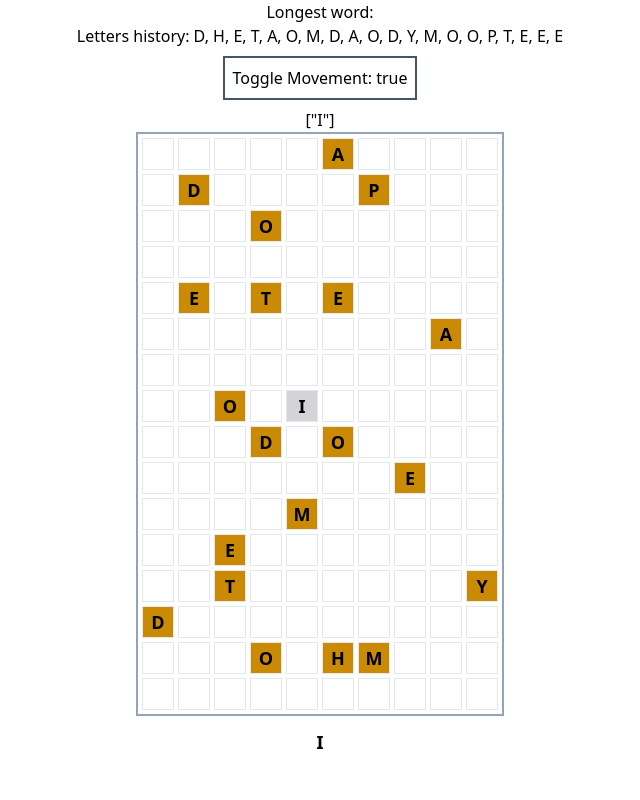
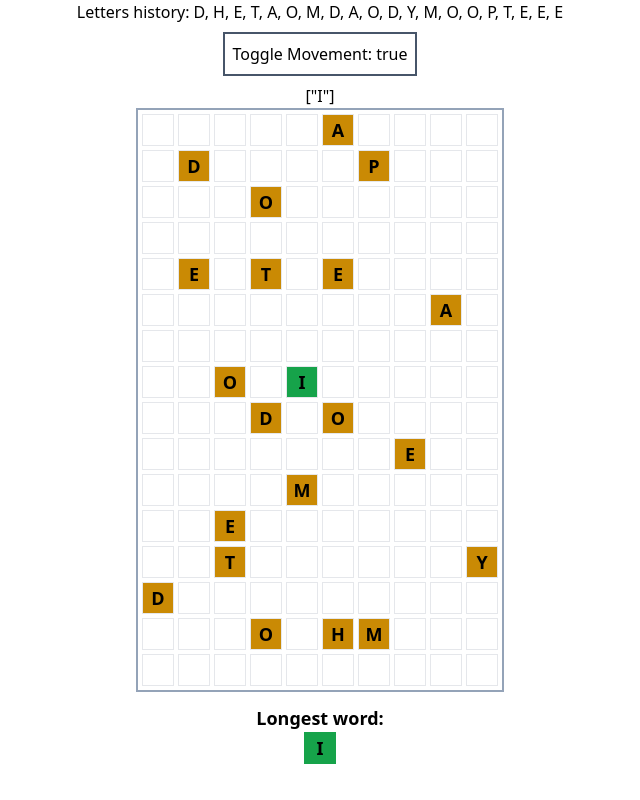
Before and after one commit to yegorkay/snake-word, a React (Vite) app: page / in a window 1280 px wide. Shown: the whole page, without its empty margins (320-960 px from the left). Built offline with nearby package versions, Linux system fonts and the light colour scheme.

Commit message:
make game word order work properly

```diff
--- a/src/App.tsx
+++ b/src/App.tsx
@@ -296,10 +296,6 @@ function randomLetterPlacement(currentGrid: CellType[][], snake: CellType[]) {
   };
 }
 
-function getSnakeLetters(snake: CellType[]) {
-  return snake.map((segment) => segment.letter).join("");
-}
-
 const Game = () => {
   const {
     grid: initialGrid,
@@ -322,10 +318,6 @@ const Game = () => {
   }); // Current direction of movement
 
   const [gameOver, setGameOver] = useState(false); // Track game over state
-  const [longestWord, setLongestWord] = useState<{
-    word: string;
-    coordinates: Coordinate[];
-  }>({ word: "", coordinates: [] });
 
   const { data: validWordSet } = useQuery({
     queryFn: () =>
@@ -443,12 +435,6 @@ const Game = () => {
         };
 
         setGrid(placeNewLetter(updatedGrid)); // Place only as many letters as needed
-
-        const value = findLongestValidWordAtEnd(prevSnake, validWordSet);
-
-        if (value.word.length > 1) {
-          setLongestWord(value);
-        }
       }
 
       // Build the new snake based on the current move
@@ -496,15 +482,15 @@ const Game = () => {
 
       setGrid(updatedGrid); // Update the grid with the new positions
 
-      const value = findLongestValidWordAtEnd(newSnake, validWordSet);
+      // const value = findLongestValidWordAtEnd(newSnake, validWordSet);
 
-      if (value.word.length > 1) {
-        setLongestWord(value);
-      }
+      // if (value.word.length > 1) {
+      //   setLongestWord(value);
+      // }
 
       return newSnake; // Return the updated snake
     });
-  }, [direction, grid, placeNewLetter, checkCollision, validWordSet]);
+  }, [direction, grid, placeNewLetter, checkCollision]);
 
   // Update snake position on grid and handle movement
   useEffect(() => {
@@ -537,6 +523,13 @@ const Game = () => {
     };
   }, [direction, moveSnake, enableMovement, gameOver]);
 
+  const reverseSnake = useMemo(() => [...snake].reverse(), [snake]);
+
+  const longestWordData = useMemo(
+    () => findLongestValidWordAtEnd(reverseSnake, validWordSet),
+    [validWordSet, reverseSnake],
+  );
+
   useInterval(
     () => {
       if (enableMovement) {
@@ -550,10 +543,9 @@ const Game = () => {
     <div className="container mx-auto flex flex-col justify-center items-center">
       {gameOver && (
         <h2>
-          Game Over! Longest word: <strong>{longestWord.word}</strong>
+          Game Over! Longest word: <strong>{longestWordData.word}</strong>
         </h2>
       )}
-      <h3>Longest word: {longestWord.word}</h3>
       {import.meta.env.DEV && (
         <>
           <h3>Letters history: {letters.map((l) => l.letter).join(", ")}</h3>
@@ -563,7 +555,7 @@ const Game = () => {
           >
             Toggle Movement: {JSON.stringify(enableMovement)}
           </button>
-          {JSON.stringify(snake.map(({ letter }) => letter))}
+          {JSON.stringify(reverseSnake.map(({ letter }) => letter))}
         </>
       )}
       <div ref={containerRef} className="h-auto w-auto mb-3">
@@ -571,7 +563,7 @@ const Game = () => {
           grid={grid}
           direction={direction}
           snake={snake}
-          longestWordCoordinates={longestWord.coordinates}
+          longestWordCoordinates={longestWordData.coordinates}
         />
       </div>
       <div className="sm:hidden flex flex-col gap-4 items-center m-4">
@@ -622,7 +614,24 @@ const Game = () => {
           &#8595;
         </button>
       </div>
-      <h2 className="font-bold text-lg">{getSnakeLetters(snake)}</h2>
+      {longestWordData?.word && (
+        <>
+          <h3 className="font-bold text-lg">Longest word: </h3>
+          <div className="flex gap-1">
+            {longestWordData?.word &&
+              longestWordData.word.split("").map((letter, index) => (
+                <div
+                  className={
+                    "w-8 h-8 capitalize flex justify-center items-center font-bold text-lg text-center relative bg-green-600"
+                  }
+                  key={`${letter}:${index}`}
+                >
+                  {letter}
+                </div>
+              ))}
+          </div>
+        </>
+      )}
     </div>
   );
 };
```
